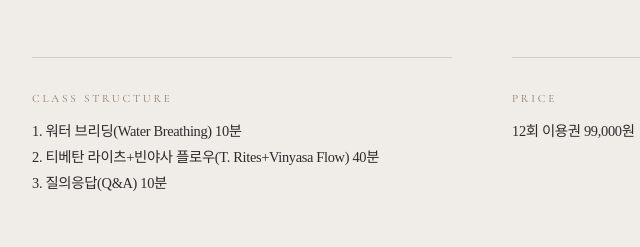
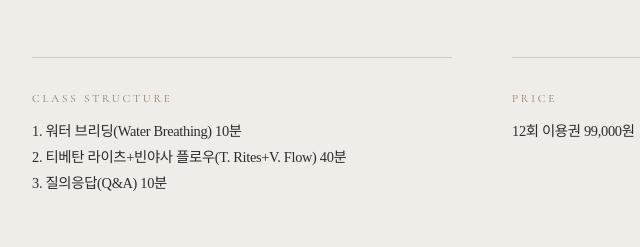
Before and after one commit to j-u-n-s-e-o-n-g-h-w-a-n-g/enneagram-yoga-landing, a website: page public/index.html in a window 1280 px wide. Shown: the part 3191-3438 px from the top of the page, 8-648 px from the left. Drawn offline with nearby package versions, Linux system fonts and the light colour scheme; no server answers.

Commit message:
텍스트 수정: Vinyasa Flow → V. Flow

```diff
--- a/public/index.html
+++ b/public/index.html
@@ -92,7 +92,7 @@ footer p{font-size:0.72rem;color:#999;font-weight:300}
 <section class="hero"><div class="hero-content"><p class="sub eng">Enneagram × Yoga</p><h1 class="eng">Beauty Perception<br>YOGA</h1><p class="kr-title">모든 것에서 아름다움을<br>발견할 수 있도록 수련합니다.</p><div class="arrow-down">↓</div></div></section>
 <section class="about" id="about"><div class="section-inner"><p class="section-label eng">About</p><h2 class="section-title-bold">요가코치<br>황준성</h2><p class="section-text">에니어그램을 통해 인간의 정신적 메커니즘을 이해하게 되었고, 요가를 통해 인간의 신체적 메커니즘을 이해하게 되었습니다. 정신과 신체에 대한 메커니즘을 이해하게 되니 모든 것에서 아름다움을 발견하는 순간들이 많아지더군요. 세상은 여전히 그대로지만 그 세상을 바라보는 저의 시선이 그토록 아름답게 바뀐 것이죠. 이런 경험을 나누는 것이 제 인생의 단순명료한 사명입니다.</p><div class="about-grid"><div class="about-item"><div class="num eng">01</div><h3>에니어그램의 지혜</h3><p>에니어그램은 인간의 정신적 메커니즘을 이해하는데 유용할 뿐만 아니라 우주의 법칙을 이해하고 적용하는데도 도움이 됩니다. 그래서 에니어그램의 3가지 도형인 원형, 삼각형, 헥사드와 9가지 숫자가 의미하는 각 상징들을 통해 삶의 지혜를 전합니다.</p></div><div class="about-item"><div class="num eng">02</div><h3>요가의 과학</h3><p>요가는 인간의 신체적 메커니즘을 이해하는데 유용할 뿐만 아니라 호흡계, 골격계, 근육계, 순환계, 소화계, 신경계, 내분비계 등의 인체 시스템에 대한 올바른 균형을 회복하는데도 도움이 됩니다. 그래서 요가의 자세를 통해 움직임의 과학을 전합니다.</p></div></div></div></section>
 <section class="enneagram" id="enneagram"><div class="section-inner"><p class="section-label eng">The 9 Class Goals</p><h2 class="section-title-kr">9가지<br>수업 목표</h2><ol class="goals-list"><li>1. 모든 것에서 아름다움을 발견할 수 있도록 돕는다.</li><li>2. 자기 자신을 따뜻하게 돌볼 수 있도록 돕는다.</li><li>3. 성장의 과정 자체를 가치 있게 여길 수 있도록 돕는다.</li><li>4. 나답게 존재할 수 있도록 돕는다.</li><li>5. 과학적인 지식에 근거하여 실천할 수 있도록 돕는다.</li><li>6. 다치지 않고 안전하게 수련할 수 있도록 돕는다.</li><li>7. 몸을 움직이는 것의 즐거움을 느낄 수 있도록 돕는다.</li><li>8. 할 수 있는 것에 에너지를 집중할 수 있도록 돕는다.</li><li>9. 언제 어디서든 나만의 평화를 찾을 수 있도록 돕는다.</li></ol></div></section>
-<section class="class-info" id="class"><div class="section-inner"><p class="section-label eng">Class</p><h2 class="section-title-bold">Daily YOGA Class<br><span style="font-size:1rem;font-weight:200">데일리 요가 클래스</span></h2><p class="section-text">평일 아침과 저녁, 저와 함께 에니어그램에 기반한 요가를 즐기실 수 있습니다. ZOOM을 통해 어디서든 참여할 수 있습니다. 모든 것에서 아름다움을 발견하는 요가 수련을 경험해보세요.</p><div class="class-details"><div class="class-detail-item"><div class="label eng">Schedule</div><div class="value">평일 아침 09:30 - 10:30 (60분)<br>평일 저녁 06:30 - 07:30 (60분)</div></div><div class="class-detail-item"><div class="label eng">Format</div><div class="value">ZOOM 실시간 온라인 클래스</div></div><div class="class-detail-item"><div class="label eng">Class Structure</div><div class="value">1. 워터 브리딩(Water Breathing) 10분<br>2. 티베탄 라이츠+빈야사 플로우(T. Rites+Vinyasa Flow) 40분<br>3. 질의응답(Q&A) 10분</div></div><div class="class-detail-item"><div class="label eng">Price</div><div class="value">12회 이용권 99,000원</div></div></div></div></section>
+<section class="class-info" id="class"><div class="section-inner"><p class="section-label eng">Class</p><h2 class="section-title-bold">Daily YOGA Class<br><span style="font-size:1rem;font-weight:200">데일리 요가 클래스</span></h2><p class="section-text">평일 아침과 저녁, 저와 함께 에니어그램에 기반한 요가를 즐기실 수 있습니다. ZOOM을 통해 어디서든 참여할 수 있습니다. 모든 것에서 아름다움을 발견하는 요가 수련을 경험해보세요.</p><div class="class-details"><div class="class-detail-item"><div class="label eng">Schedule</div><div class="value">평일 아침 09:30 - 10:30 (60분)<br>평일 저녁 06:30 - 07:30 (60분)</div></div><div class="class-detail-item"><div class="label eng">Format</div><div class="value">ZOOM 실시간 온라인 클래스</div></div><div class="class-detail-item"><div class="label eng">Class Structure</div><div class="value">1. 워터 브리딩(Water Breathing) 10분<br>2. 티베탄 라이츠+빈야사 플로우(T. Rites+V. Flow) 40분<br>3. 질의응답(Q&A) 10분</div></div><div class="class-detail-item"><div class="label eng">Price</div><div class="value">12회 이용권 99,000원</div></div></div></div></section>
 <section class="apply" id="apply"><div class="section-inner"><p class="section-label eng">Apply</p><h2 class="section-title-bold">데일리 요가 클래스 신청</h2><p class="section-text" style="text-align:center;max-width:500px;margin:-30px auto 50px">아래 정보를 입력해주세요.</p><form class="apply-form" id="applyForm" onsubmit="return handleSubmit(event)"><div class="form-group"><label>Name</label><input type="text" id="userName" placeholder="이름을 입력해주세요" required></div><div class="form-group"><label>Phone</label><input type="tel" id="userPhone" placeholder="휴대폰 번호를 입력해주세요" required></div><div class="form-group"><label>Email</label><input type="email" id="userEmail" placeholder="이메일 주소를 입력해주세요" required></div><div style="text-align:center"><button type="submit" class="submit-btn">신청하기</button></div></form></div></section>
 <div class="modal-overlay" id="modalOverlay"><div class="modal"><button class="modal-close" onclick="closeModal()">×</button><div class="check-icon">✓</div><h3 class="eng">Application Received</h3><p style="font-size:0.85rem;font-weight:300;margin-bottom:20px;color:#555">클래스 신청이 접수되었습니다.<br>아래 계좌로 <strong>10분 이내</strong>에 입금해주시면<br>자동으로 신청이 완료됩니다.</p><div class="bank-info"><strong>입금 계좌</strong><br>농협 312-0025-5524-11<br><strong>예금주</strong> 황준성<br><strong>금액</strong> 99,000원 (12회 이용권)</div><div class="timer" id="timerDisplay">10:00</div><p class="notice">입금 확인 후 로그인 정보가 SMS로 발송됩니다.<br>SMS로 받은 비밀번호로 마이페이지에 로그인할 수 있습니다.</p></div></div>
 <footer><img class="logo-img" src="/images/signature.png" alt="Junseong Hwang"><p>© 2025 Junseong Hwang. All rights reserved.</p></footer>
```
